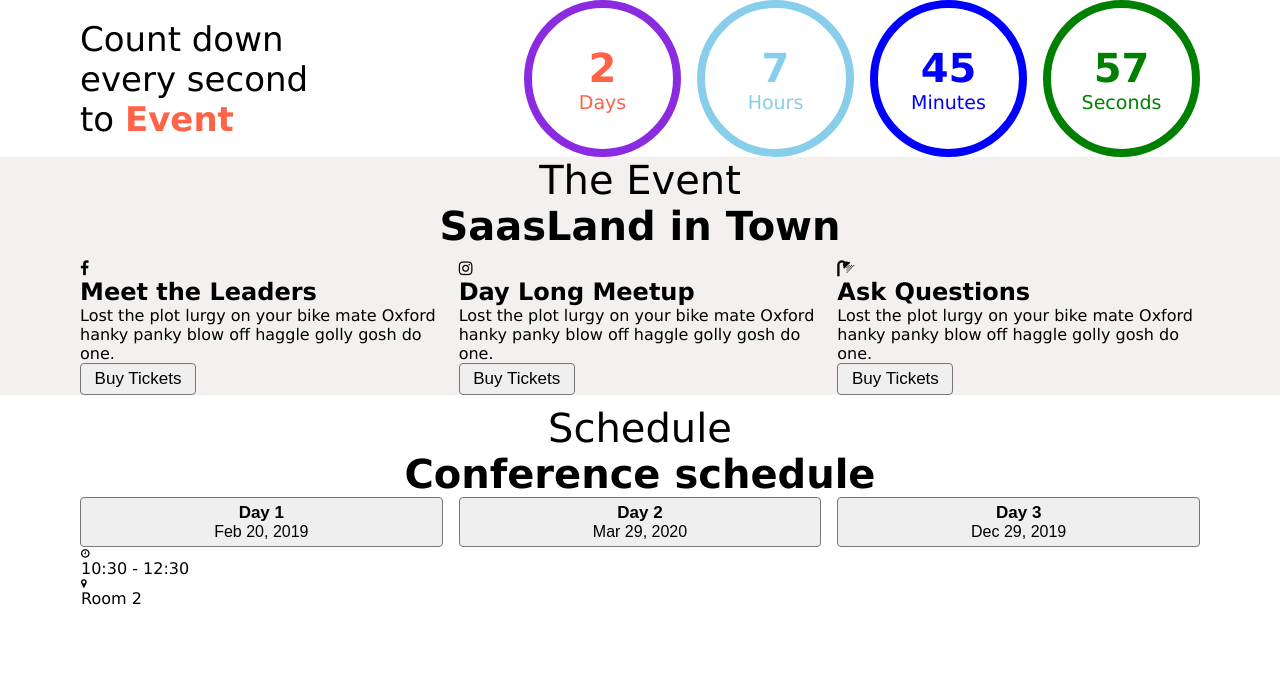
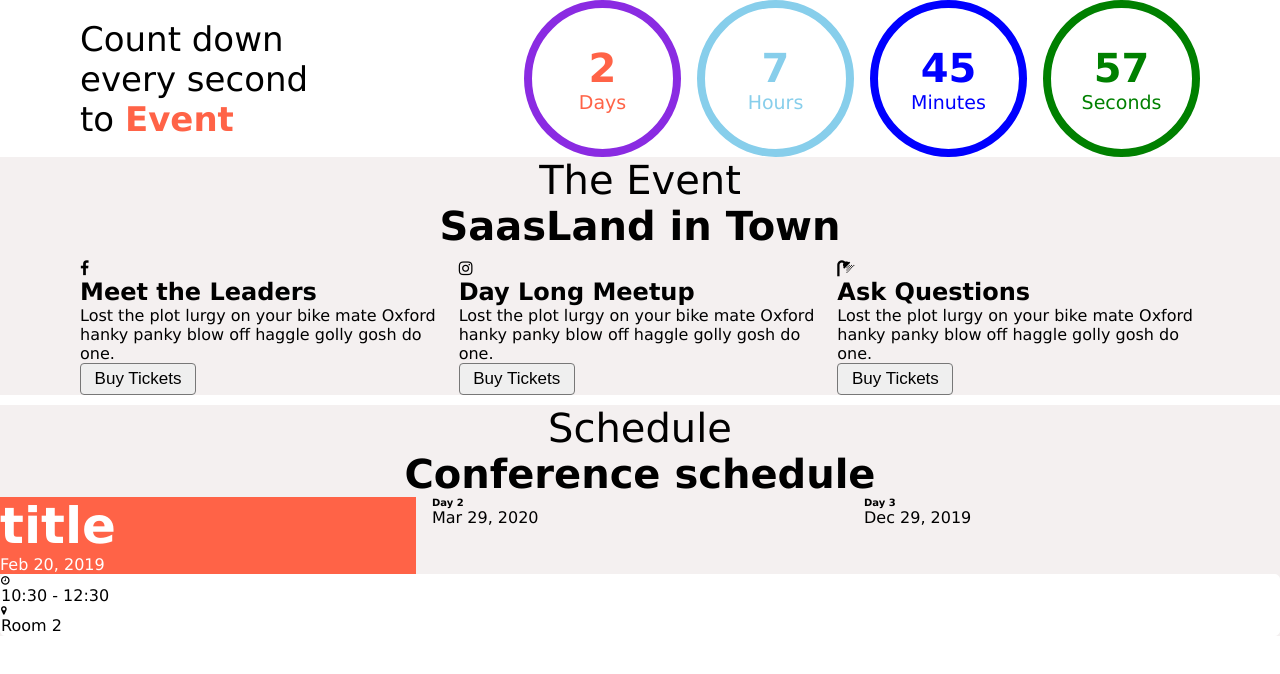
Before and after one commit to gintare-ces/07_react_moduleCss_sass_practice, a React (Vite) app: page / in a window 1280 px wide. Shown: the top 674 px of the page. Built offline with nearby package versions, Linux system fonts and the light colour scheme.

Commit message:
button start

```diff
--- a/src/components/section/conference/ConferenceSection.jsx
+++ b/src/components/section/conference/ConferenceSection.jsx
@@ -1,6 +1,6 @@
 import React from 'react';
 import SectionTitle from '../../title/SectionTitle';
-import ConferenceButton from './ConferenceButton';
+import ConferenceButton from './filterItem/ConferenceButton';
 import ConferenceCard from './ConferenceCard';
 import css from './ConferenceSection.module.css';
 
@@ -8,8 +8,8 @@ function ConferenceSection() {
   return (
     <section className={css.section}>
       <SectionTitle title={'Schedule'} subtitle={'Conference schedule'} />
-      <div className="container">
-        <ConferenceButton />
+      <div className="control">
+        <ConferenceButton title="Day 1" date="2020-02-02"/>
         <ConferenceCard />
       </div>
     </section>
--- a/src/components/section/conference/ConferenceSection.module.css
+++ b/src/components/section/conference/ConferenceSection.module.css
@@ -1,3 +1,6 @@
+.section {
+    background-color: #f4f0f0;
+}
 .conferenceCard {
     display: flex;
     background-color: #fff;
--- a/src/components/section/conference/ConferenceButton.jsx
+++ b/src/components/section/conference/filterItem/ConferenceButton.jsx
@@ -1,22 +1,22 @@
 import React from "react";
-import Button from "../../ui/button/Button";
-import Grid from "../../ui/grid/Grid";
+import Grid from "../../../ui/grid/Grid";
+import css from './ConferenceButton.module.css';
 
 function ConferenceButton() {
   return (
     <Grid>
-      <Button>
-        <h4>Day 1</h4>
+      <div className={css.redPill}>
+        <h4 className={css.title}>title</h4>
         <p>Feb 20, 2019</p>
-      </Button>
-      <Button>
+      </div>
+      <div>
         <h4>Day 2</h4>
         <p>Mar 29, 2020</p>
-      </Button>
-      <Button>
+      </div>
+      <div>
         <h4>Day 3</h4>
         <p>Dec 29, 2019</p>
-      </Button>
+      </div>
     </Grid>
   );
 }
--- /dev/null
+++ b/src/components/section/conference/filterItem/ConferenceButton.module.css
@@ -0,0 +1,7 @@
+.redPill {
+    background-color: tomato;
+    color: #fff;
+}
+.redPill .title {
+    font-size: 5rem;
+}
```
